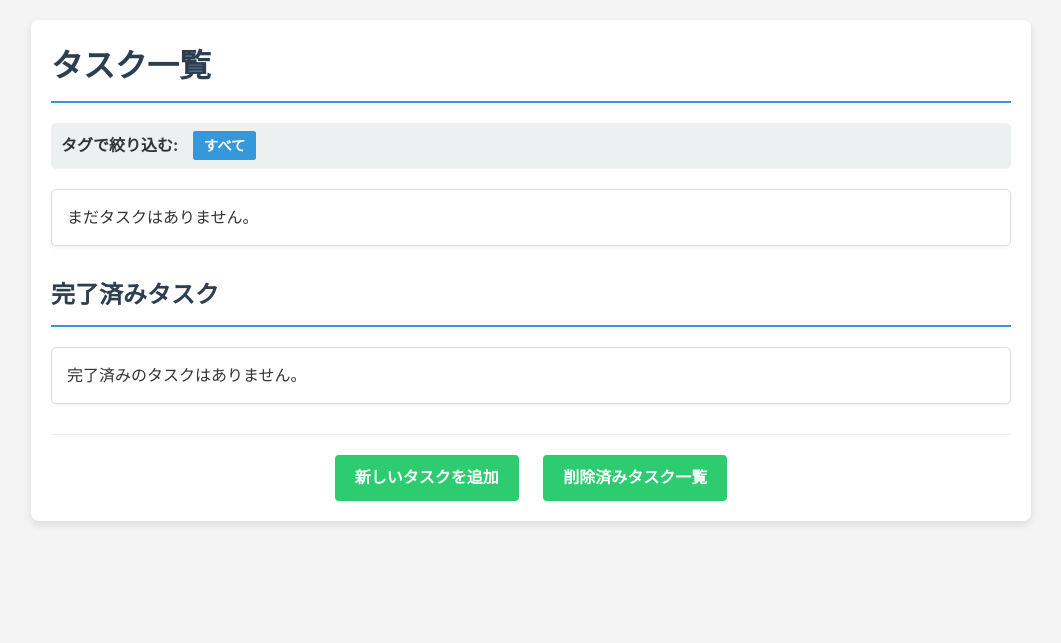
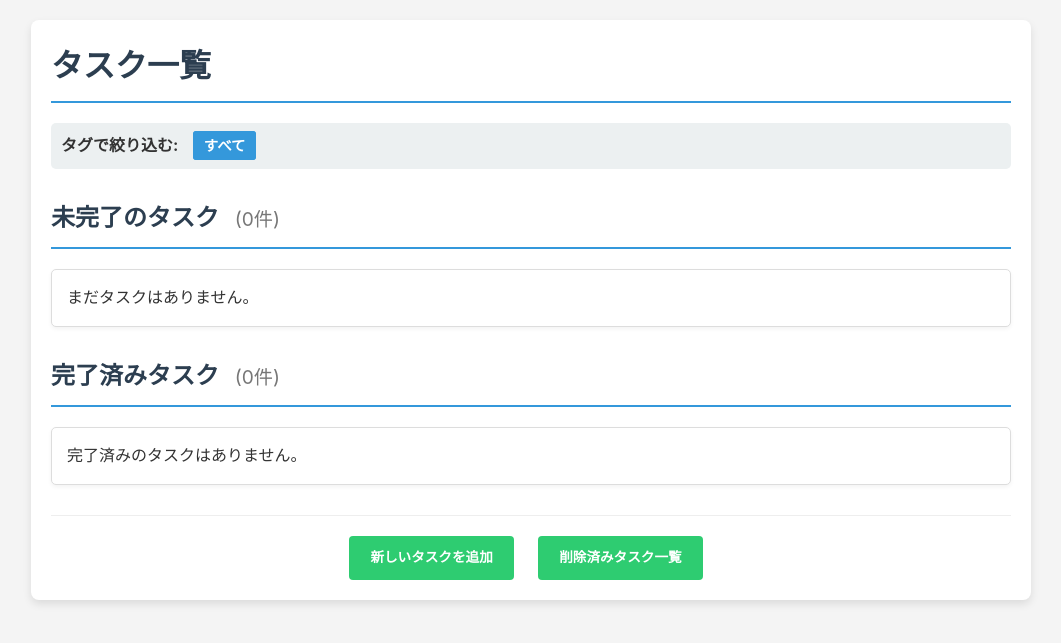
Before and after one commit to majude05/django_todo, a Django app: page / in a window 1280 px wide. Shown: the top 643 px of the page, without its empty margins (109-1170 px from the left). Run offline with Django 5.2, Linux system fonts and the light colour scheme; data that the repository does not hold is empty.

Commit message:
完了と未完了の件数を表示させた。

```diff
--- a/static/css/custom_tasks.css
+++ b/static/css/custom_tasks.css
@@ -29,6 +29,12 @@ h1:first-child, h2:first-child {
     margin-top: 0;
 }
 
+h2 .task-count {
+    margin-left: 10px;
+    font-size: 0.8em;
+    color: #777;
+    font-weight: normal;
+}
 /* --- タグ絞り込み部分 --- */
 .tag-filter {
     margin-bottom: 20px;
--- a/templates/task_list.html
+++ b/templates/task_list.html
@@ -4,21 +4,22 @@
 <head>
     <meta charset="UTF-8">
     <title>タスク一覧</title>
-    <meta name="viewport" content="width=device-width, initial-scale=1.0"> {# レスポンシブ対応のためビューポート設定 #}
+    <meta name="viewport" content="width=device-width, initial-scale=1.0">
     <link rel ="stylesheet" href="{% static 'css/custom_tasks.css' %}">
 </head>
 <body>
-    <div class="container"> {# 全体をコンテナで囲む #}
+    <div class="container">
         <h1>タスク一覧</h1>
 
         <div class="tag-filter">
             <strong>タグで絞り込む:</strong>
             <a href="{% url 'task_list' %}" {% if not current_tag %}class="active-tag"{% endif %}>すべて</a>
-            {% for tag_item in tags %}
+            {% for tag_item in tags %} {# ループ変数を tag_item に（前回提案通り） #}
                 <a href="{% url 'task_list_by_tag' tag_item.name %}" {% if current_tag == tag_item.name %}class="active-tag"{% endif %}>{{ tag_item.name }}</a>
             {% endfor %}
         </div>
 
+        <h2>未完了のタスク <span class="task-count">({{ incomplete_tasks_count }}件)</span></h2> {# ★件数を表示★ #}
         <ul class="task-list-ul">
             {% for task in incomplete_tasks %}
                 <li>
@@ -37,18 +38,19 @@
                             {% endif %}
                             {% if task.tags.all %}
                                 <div class="task-tags-container">
-                                    {% for tag_item_inner in task.tags.all %}
+                                    {% for tag_item_inner in task.tags.all %} {# ループ変数を tag_item_inner に #}
                                         <span class="task-tag">{{ tag_item_inner.name }}</span>
                                     {% endfor %}
+                                </div>
                             {% endif %}
                         </div>
                     </div>
                     <div class="task-actions-container">
                         <form method="post" action="{% url 'delete_task' task.id %}" class="task-delete-form">
                             {% csrf_token %}
-                            <button type="submit" class="button button-delete">削除</button> {# 共通クラス button を追加 #}
+                            <button type="submit" class="button button-delete">削除</button>
                         </form>
-                        <a href="{% url 'edit_task' task.id %}" class="button button-edit">編集</a> {# 共通クラス button を追加 #}
+                        <a href="{% url 'edit_task' task.id %}" class="button button-edit">編集</a>
                     </div>
                 </li>
             {% empty %}
@@ -56,7 +58,7 @@
             {% endfor %}
         </ul>
 
-        <h2>完了済みタスク</h2>
+        <h2>完了済みタスク <span class="task-count">({{ completed_tasks_count }}件)</span></h2> {# ★件数を表示★ #}
         <ul class="completed-task-list-ul">
             {% for task in completed_tasks %}
                 <li>
@@ -75,7 +77,7 @@
                             {% endif %}
                             {% if task.tags.all %}
                                 <div class="task-tags-container">
-                                    {% for tag_item_inner in task.tags.all %}
+                                    {% for tag_item_inner in task.tags.all %} {# ループ変数を tag_item_inner に #}
                                         <span class="task-tag">{{ tag_item_inner.name }}</span>
                                     {% endfor %}
                                 </div>
@@ -85,7 +87,7 @@
                     <div class="task-actions-container">
                         <form method="post" action="{% url 'delete_task' task.id %}" class="task-delete-form">
                             {% csrf_token %}
-                            <button type="submit" class="button button-delete">削除</button> {# 共通クラス button を追加 #}
+                            <button type="submit" class="button button-delete">削除</button>
                         </form>
                         {# <a href="{% url 'edit_task' task.id %}" class="button button-edit">編集</a> #}
                     </div>
@@ -95,10 +97,10 @@
             {% endfor %}
         </ul>
 
-        <div class="page-actions"> {# ページ下部のアクションリンクをまとめる #}
-            <a href="{% url 'add_task' %}">新しいタスクを追加</a>
-            <a href="{% url 'deleted_task_list' %}">削除済みタスク一覧</a>
+        <div class="page-actions">
+            <a href="{% url 'add_task' %}" class="button button-primary">新しいタスクを追加</a> {# button-primary を適用（例） #}
+            <a href="{% url 'deleted_task_list' %}" class="button">削除済みタスク一覧</a>
         </div>
-    </div> {# container の閉じタグ #}
+    </div>
 </body>
 </html>
--- a/todo_app/views.py
+++ b/todo_app/views.py
@@ -6,20 +6,34 @@ import json
 
 # Create your views here.
 def task_list(request, tag_name=None):
-    incomplete_tasks = Task.objects.filter(is_completed=False, is_deleted=False)
-    completed_tasks = Task.objects.filter(is_completed=True, is_deleted=False)
+    incomplete_tasks_query = Task.objects.filter(is_completed=False, is_deleted=False)
+    completed_tasks_query = Task.objects.filter(is_completed=True, is_deleted=False)
+
     if tag_name:
-        incomplete_tasks = incomplete_tasks.filter(tags__name=tag_name)
-        completed_tasks = completed_tasks.filter(tags__name=tag_name)
+        tag = get_object_or_404(Tag, name=tag_name)
+        incomplete_tasks_query = incomplete_tasks_query.filter(tags=tag)
+        completed_tasks_query = completed_tasks_query.filter(tags=tag)
+
+    incomplete_tasks_list = incomplete_tasks_query.order_by('due_date', '-created_at')
+    completed_tasks_list = completed_tasks_query.order_by('-created_at')
+
+    incomplete_count = incomplete_tasks_query.count()
+    completed_count = completed_tasks_query.count()
+
+
 
     tags = Tag.objects.all()
 
-    return render(request, 'task_list.html', {
-        'incomplete_tasks': incomplete_tasks,
-        'completed_tasks': completed_tasks,
+    context = {
+        'incomplete_tasks': incomplete_tasks_list,
+        'completed_tasks': completed_tasks_list,
+        'incomplete_tasks_count': incomplete_count,
+        'completed_tasks_count': completed_count,
         'tags': tags,
         'current_tag': tag_name,
-    })
+    }
+
+    return render(request, 'task_list.html', context)
 
 def add_task(request):
     if request.method == 'POST':
```
